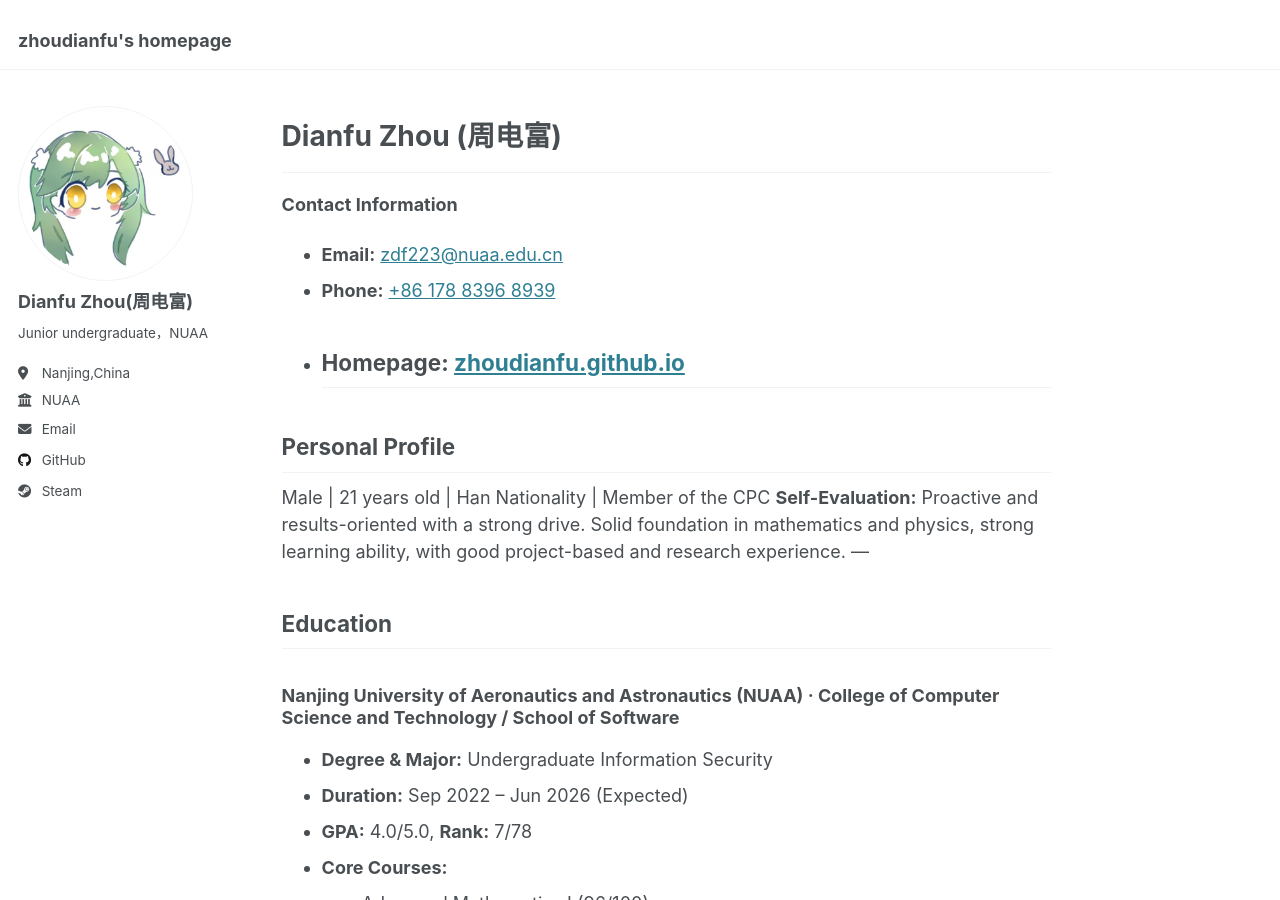
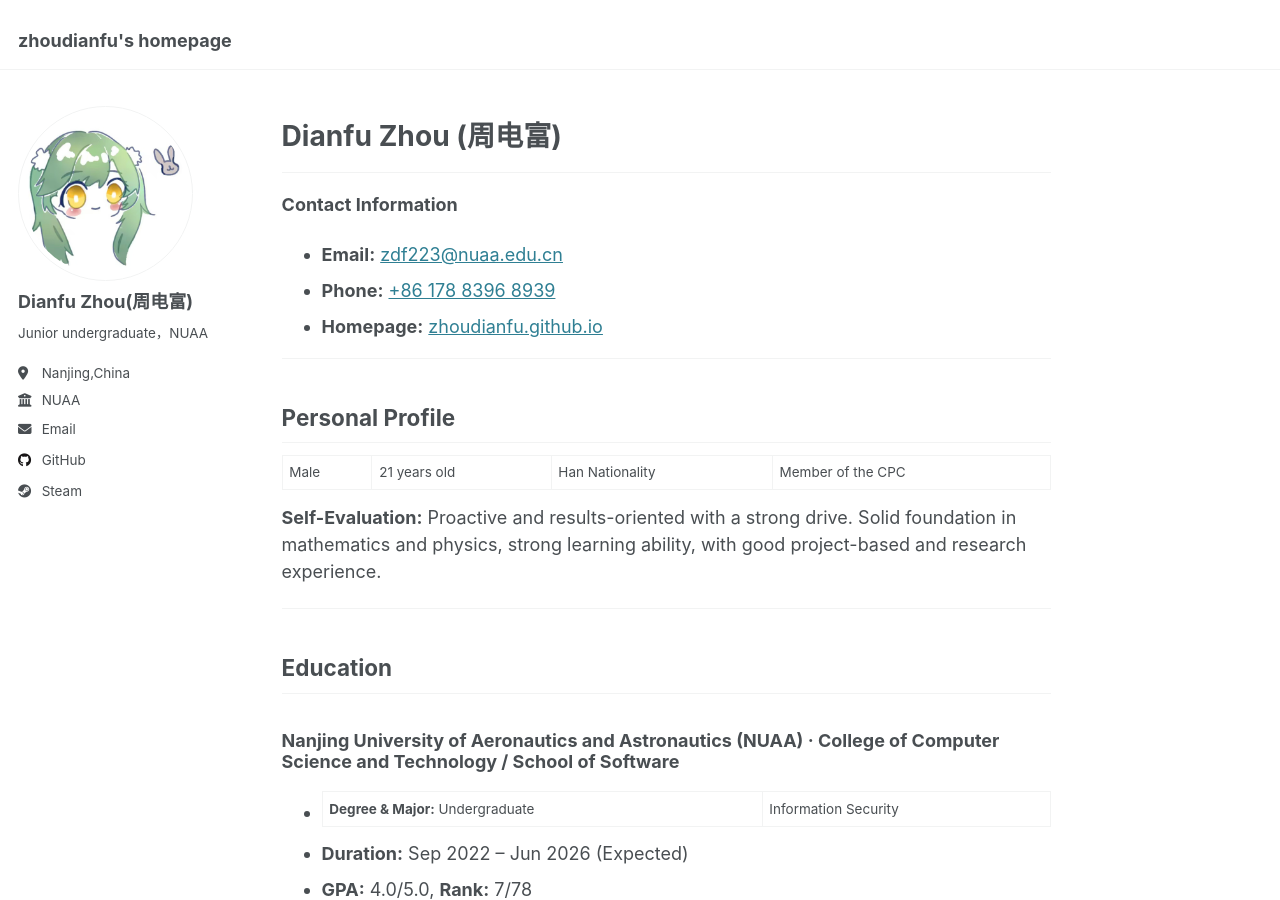
Before and after one commit to zhoudianfu/zhoudianfu.github.io, a Jekyll site: the page built from _pages/about.md, in a window 1280 px wide and 900 px high. Built offline with Jekyll 4.4.1, drawn with Linux system fonts in a browser that asks for light colours.

```diff
--- a/_pages/about.md
+++ b/_pages/about.md
@@ -10,22 +10,33 @@ redirect_from:
 
 # Dianfu Zhou (周电富)
 
+
+
+<!-- <img src="/img/avatar.jpg" alt="Dianfu Zhou" width="150"/> -->
+
 ---
+
 **Contact Information**
+
 *   **Email:** [zdf223@nuaa.edu.cn](mailto:zdf223@nuaa.edu.cn)
 *   **Phone:** [+86 178 8396 8939](tel:+8617883968939)
 *   **Homepage:** [zhoudianfu.github.io](https://zhoudianfu.github.io/)
+
 ---
 
 ## Personal Profile
+
 Male | 21 years old | Han Nationality | Member of the CPC
+
 **Self-Evaluation:** Proactive and results-oriented with a strong drive. Solid foundation in mathematics and physics, strong learning ability, with good project-based and research experience.
+
 ---
 
 ## Education
+
 ### Nanjing University of Aeronautics and Astronautics (NUAA) · College of Computer Science and Technology / School of Software
 
-*   **Degree & Major:** Undergraduate    Information Security
+*   **Degree & Major:** Undergraduate | Information Security
 *   **Duration:** Sep 2022 -- Jun 2026 (Expected)
 *   **GPA:** 4.0/5.0, **Rank:** 7/78
 *   **Core Courses:**
@@ -37,51 +48,58 @@ Male | 21 years old | Han Nationality | Member of the CPC
 ---
 
 ## Project Experience
+
 ### Research on Cross-Domain Recommendation with Privacy Protection
 
 *   **Role:** Project Lead, Primary Contributor
 *   **Affiliation:** NUAA · Undergraduate Innovation Training Program
 *   **Duration:** Apr 2024 -- Apr 2025
+
 **Project Overview:**
 This project aims to address privacy issues in Cross-Domain Recommendation (CDR) using a two-stage privacy-preserving CDR framework. The first stage is data migration, and the second is cross-domain recommendation. Stage one considers two migration methods following differential privacy: Johnson-Lindenstrauss Transform (JLT) and Sparse JLT (SJLT) for further processing sparse data. These methods protect data privacy while maintaining user similarity for collaborative filtering, ensuring both differential privacy and utility. In stage two, the target domain utilizes its original data and the privacy-preserved rating data received from the source domain to build a cross-domain recommendation model. A deep autoencoder is used to reconstruct user embeddings from the source domain, and an embedding alignment module facilitates knowledge transfer from the source to the target domain, ultimately generating recommendations by integrating source domain data.
 
 **Responsibilities:**
+
 *   Overall planning and coordination for the team.
 *   Literature review.
 *   Algorithm design and framework development.
 *   Conclusion summarization and report writing.
 
 **Achievements:**
+
 *   Obtained one software copyright certificate.
 
+### Harmful Content Detection and Blocking System for Short Video Platforms
 
-
-
-
-
-### Harmful Content Detection and Blocking System for Short Video Platforms
 *   **Role:** Project Lead, Primary Contributor
 *   **Affiliation:** Entry for the 18th National Collegiate Information Security Contest (Works Competition)
 *   **Duration:** Mar 2025 -- Present
+
 **Project Overview:**
 This project involves developing a cross-platform system for detecting and blocking harmful content in videos, primarily focusing on identifying and blocking NSFW content in short videos. The front-end is developed using the Flutter framework, and the back-end is built with Python and Flask. The detection model relies on a custom-built image dataset (with five categories annotated) and fine-tunes models like ResNet-50 on video frames, achieving a classification accuracy of 92.9% on the test set. The system synchronously extracts text from videos (via OCR) and transcribes audio to text. By fine-tuning open-source LLM models, a text violation classifier is constructed. This is combined with image detection results for multi-modal fusion analysis, dynamically determining violation categories (single/composite) and triggering a tiered blocking mechanism. This system effectively reduces the false positive rate of traditional single-image detection methods, providing an efficient and accurate automated content moderation solution for short video platforms.
 
 **Responsibilities:**
+
 *   Literature review.
 *   Image classification model training.
 *   Back-end development.
 
 **Achievements:**
+
 *   A cross-platform harmful content detection and blocking system for short videos.
+
 ---
 
 ## Skills
+
 *   **Programming Languages:** Not limited to specific languages; proficient in C/C++ and Python. Deep understanding of Large Language Model (LLM) principles; independently implemented GPT-2 (124M parameter version) and a GPT-4 Tokenizer.
 *   **Development Tools:** Familiar with Linux programming environment; proficient with Git, Docker, and mainstream deep learning frameworks such as PyTorch.
 *   **Language Proficiency:** CET-4: 558, CET-6: 536.
+
 ---
 
 ## Awards and Honors
+
 *   National Encouragement Scholarship (2 times) (National Level, 2023, 2024)
 *   Third Prize, 15th Lanqiao Cup National Software and IT Professionals Competition (Jiangsu Provincial Division), C/C++ Programming University Group A (Provincial Level, 2024)
 *   NUAA Outstanding Student Scholarship - Third Prize (2 times) (University Level, 2023, 2024)
```
